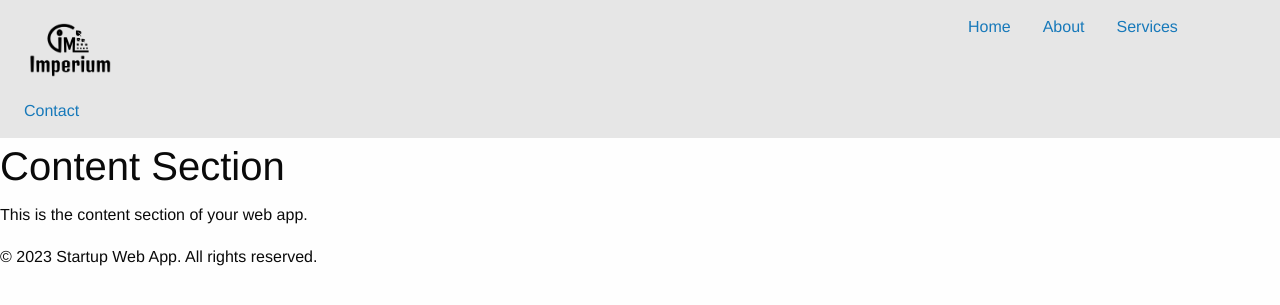
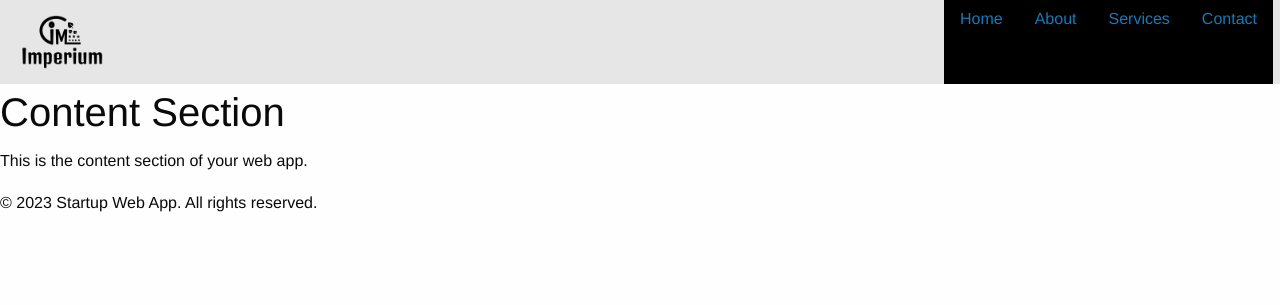
Before and after one commit to williammabotjaeng/imperium, a Flask app: page / in a window 1280 px wide. Shown: the top 305 px of the page. Run offline with Flask 3, Linux system fonts and the light colour scheme; some libraries are stand-ins or nearby versions.

Commit message:
top-bar, 0 padding, index.html

```diff
--- a/static/css/app.css
+++ b/static/css/app.css
@@ -0,0 +1,10 @@
+li.nav-link-button {
+    text-decoration: none;
+    color: white;
+    background-color: black;
+}
+
+a.nav-link-button {
+    height: 100%;
+    background-color: black;
+}
--- a/templates/index.html
+++ b/templates/index.html
@@ -3,22 +3,23 @@
 <head>
     <meta charset="UTF-8">
     <title>Imperium | A Fair chance for Great Ideas</title>
+    <link rel="stylesheet" href="{{ url_for('static', filename='css/app.css') }}">
     <link rel="shortcut icon" href="{{ url_for('static', filename='images/imperium.png') }}" type="image/png">
     <link rel="stylesheet" href="{{ url_for('static', filename='css/foundation.min.css') }}">
 </head>
 <body>
 
 <!-- Navigation Bar -->
-<nav class="top-bar">
+<nav class="top-bar" style="padding: 0px">
     <div class="top-bar-left">
         <ul class="dropdown menu" data-dropdown-menu>
             <li class="menu-text">
                 <img width="10%" src="{{ url_for('static', filename='images/imperium-logo.png') }}" alt="logo">
             </li>
-            <li><a href="#">Home</a></li>
-            <li><a href="#">About</a></li>
-            <li><a href="#">Services</a></li>
-            <li><a href="#">Contact</a></li>
+            <li class="align-bottom nav-link-button"><a href="#">Home</a></li>
+            <li class="align-middle nav-link-button"><a href="#">About</a></li>
+            <li class="align-middle nav-link-button"><a href="#">Services</a></li>
+            <li class="align-middle nav-link-button"><a href="#">Contact</a></li>
         </ul>
     </div>
 </nav>
```
